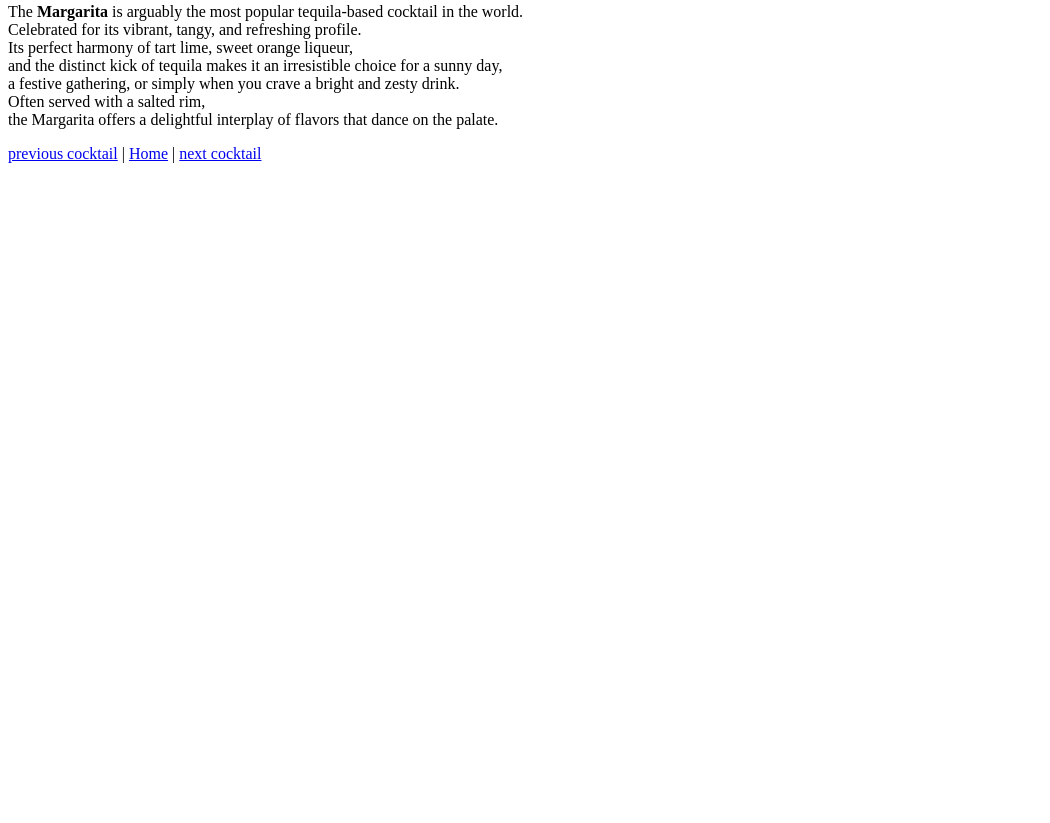
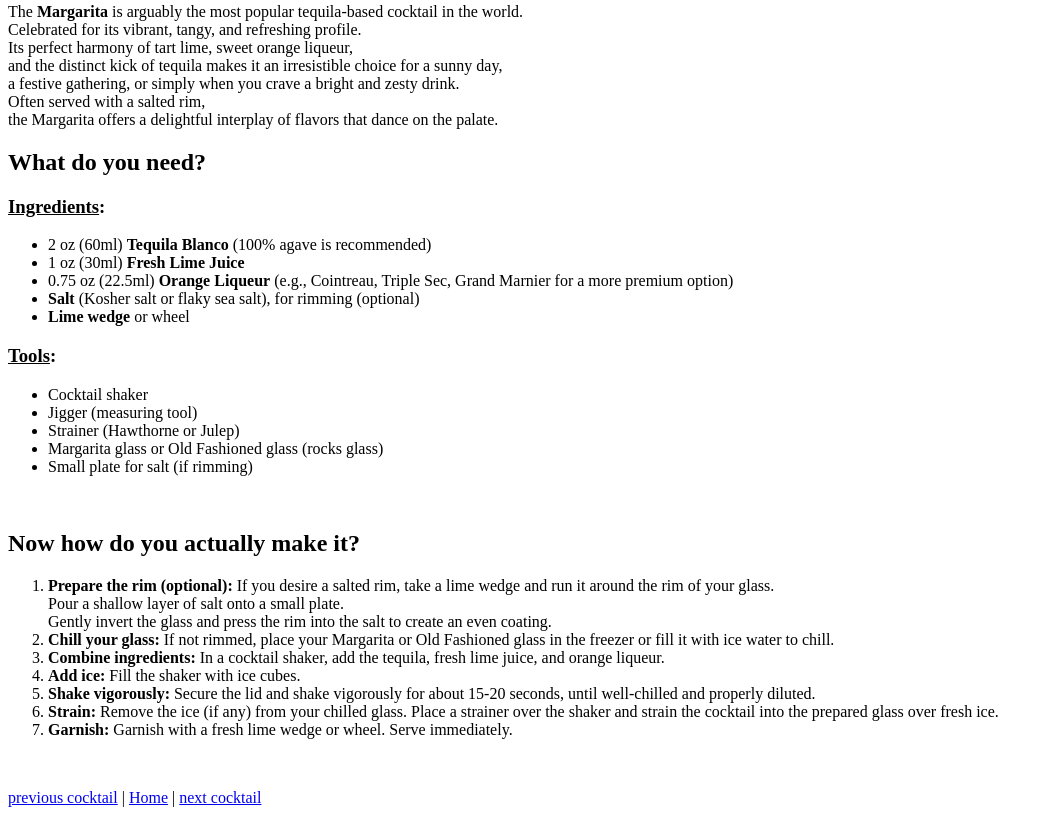
Before and after one commit to JohnBazilSmith/my-odin-project, a plain HTML site: page Cocktail_Recipe_Book/cocktails/r2.html in a window 1280 px wide. Shown: the part 297-1120 px from the top of the page, without its empty margins (0-1050 px from the left). Before the commit the page ends 800 px from the top, so only its background shows below. Drawn offline with Linux system fonts and the light colour scheme.

Commit message:
Structure and lists
this update adds in a structure for each page as well as the tools
and ingredients you need to make each cocktails
better design, spacing and fonts.

```diff
--- a/Cocktail_Recipe_Book/cocktails/r2.html
+++ b/Cocktail_Recipe_Book/cocktails/r2.html
@@ -17,6 +17,40 @@
         Often served with a salted rim,<br>
         the Margarita offers a delightful interplay of flavors that dance on the palate.
     </p>
+
+    <h2>What do you need?</h2>
+        <h3><u>Ingredients</u>:</h3>
+            <ul>
+                <li>2 oz (60ml) <strong>Tequila Blanco</strong> (100% agave is recommended)</li>
+                <li>1 oz (30ml) <strong>Fresh Lime Juice</strong></li>
+                <li>0.75 oz (22.5ml) <strong>Orange Liqueur</strong> (e.g., Cointreau, Triple Sec, Grand Marnier for a more premium option)</li>
+                <li><strong>Salt</strong> (Kosher salt or flaky sea salt), for rimming (optional)</li>
+                <li><strong>Lime wedge</strong> or wheel</li>
+            </ul>
+
+        <h3><u>Tools</u>:</h3>
+            <ul>
+                <li>Cocktail shaker</li>
+                <li>Jigger (measuring tool)</li>
+                <li>Strainer (Hawthorne or Julep)</li>
+                <li>Margarita glass or Old Fashioned glass (rocks glass)</li>
+                <li>Small plate for salt (if rimming)</li>
+            </ul>
+        <br>
+    <h2>Now how do you actually make it?</h2>
+            <ol>
+                <li><strong>Prepare the rim (optional):</strong> If you desire a salted rim, take a lime wedge and run it around the rim of your glass. <br>
+                    Pour a shallow layer of salt onto a small plate. <br>
+                    Gently invert the glass and press the rim into the salt to create an even coating.</li>
+                <li><strong>Chill your glass:</strong> If not rimmed, place your Margarita or Old Fashioned glass in the freezer or fill it with ice water to chill.</li>
+                <li><strong>Combine ingredients:</strong> In a cocktail shaker, add the tequila, fresh lime juice, and orange liqueur.</li>
+                <li><strong>Add ice:</strong> Fill the shaker with ice cubes.</li>
+                <li><strong>Shake vigorously:</strong> Secure the lid and shake vigorously for about 15-20 seconds, until well-chilled and properly diluted.</li>
+                <li><strong>Strain:</strong> Remove the ice (if any) from your chilled glass. Place a strainer over the shaker and strain the cocktail into the prepared glass over fresh ice.</li>
+                <li><strong>Garnish:</strong> Garnish with a fresh lime wedge or wheel. Serve immediately.</li>
+            </ol>
+
+    <br>
     <p>
         <a href="r1.html" rel="noopener noreferrer">previous cocktail</a>  |  <a href="../index.html" rel="noopener noreferrer">Home</a>  |  <a href="r3.html" rel="noopener noreferrer">next cocktail</a>
     </p>
```
Also changed, not shown: Cocktail_Recipe_Book/cocktails/r1.html (+26 -0 lines), Cocktail_Recipe_Book/cocktails/r3.html (+24 -0 lines), Cocktail_Recipe_Book/cocktails/r4.html (+24 -0 lines), Cocktail_Recipe_Book/cocktails/r5.html (+24 -0 lines).
